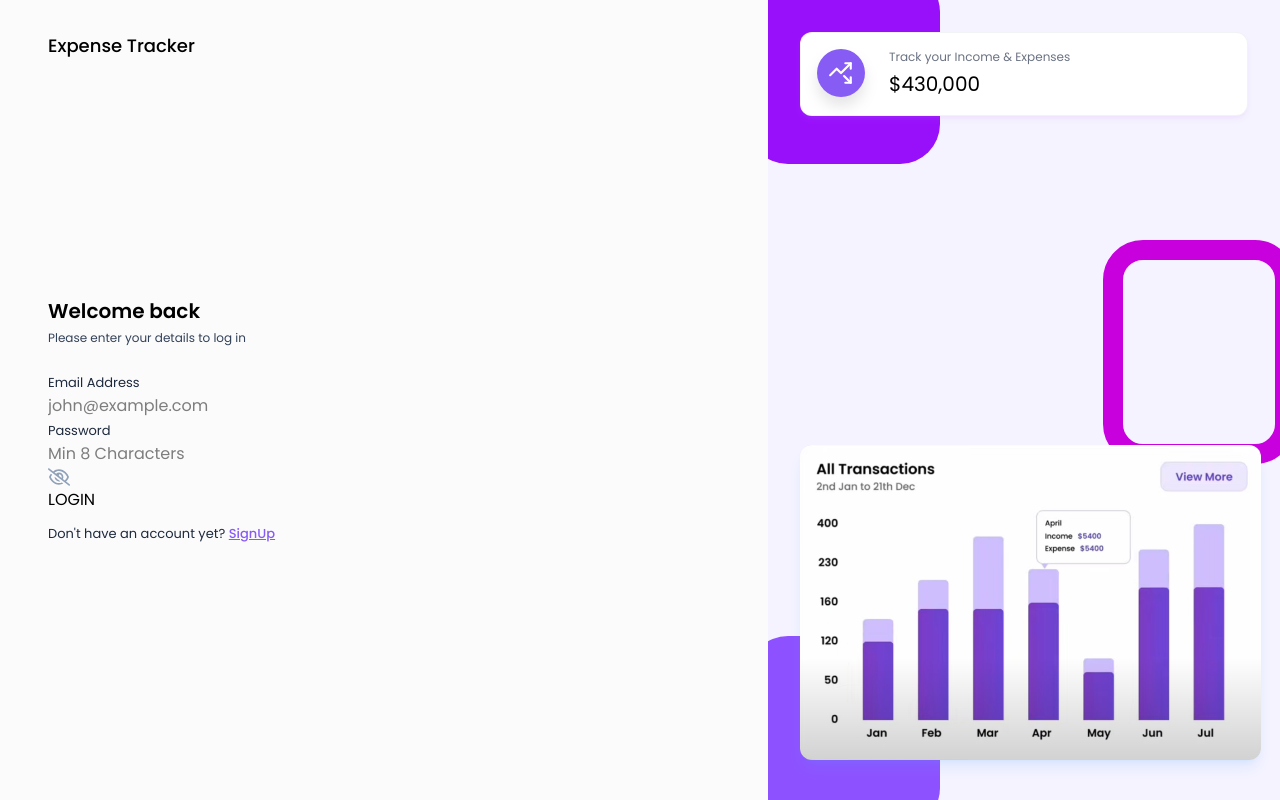
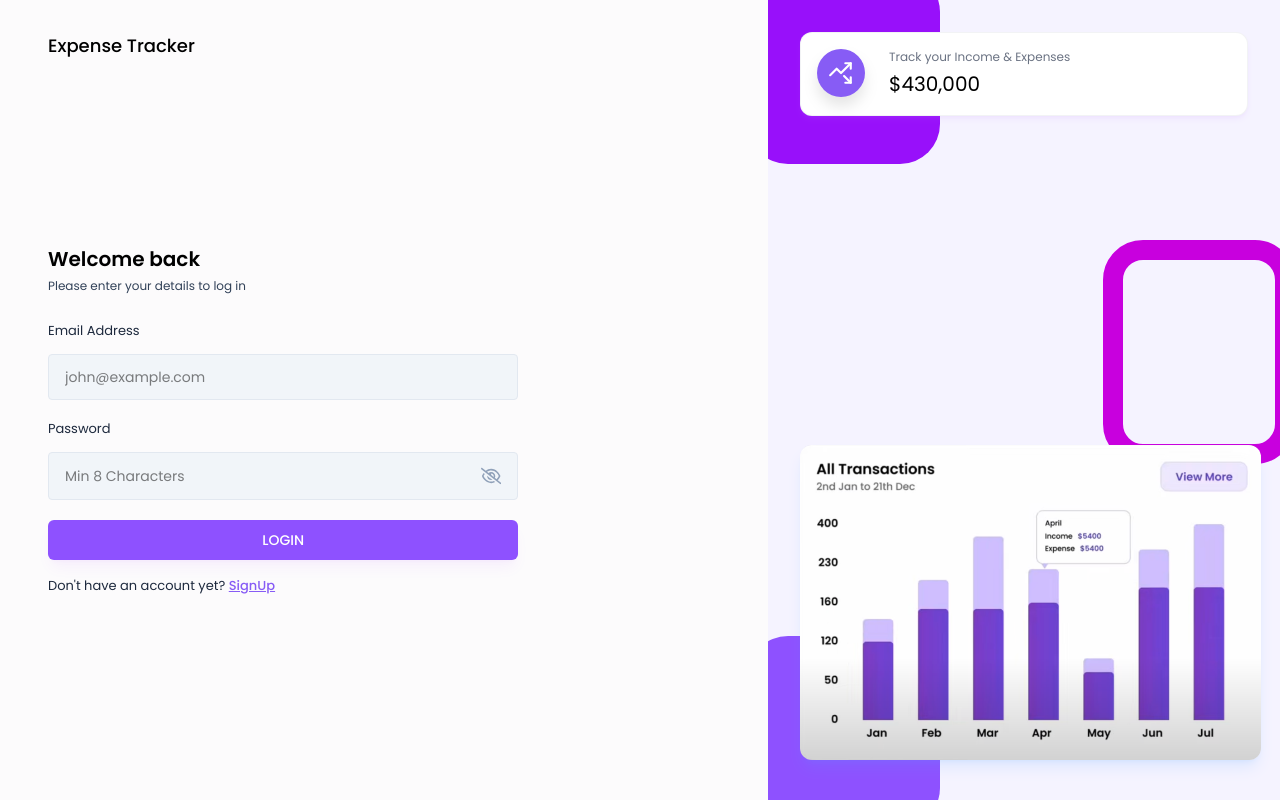
Before and after one commit to jakuzzibubbles/expense-tracker, a React (Vite) app in the folder frontend/expense-tracker/: page /login in a window 1280 px wide. Built offline with nearby package versions, Linux system fonts and the light colour scheme; a web font is replaced by a local one.

Commit message:
global component styling

```diff
--- a/frontend/expense-tracker/src/index.css
+++ b/frontend/expense-tracker/src/index.css
@@ -17,3 +17,11 @@
     overflow-x: hidden;
   }
 }
+
+.input-box {
+  @apply w-full flex justify-between gap-3 text-sm text-black bg-slate-100 rounded px-4 py-3 mb-4 mt-3 border border-slate-200 outline-none;
+}
+
+.btn-primary {
+  @apply w-full text-sm font-medium text-white bg-violet-500 shadow-lg shadow-purple-600/5 p-[10px] rounded-md my-1 hover:bg-purple-600/15 hover:text-purple-600;
+}
```
